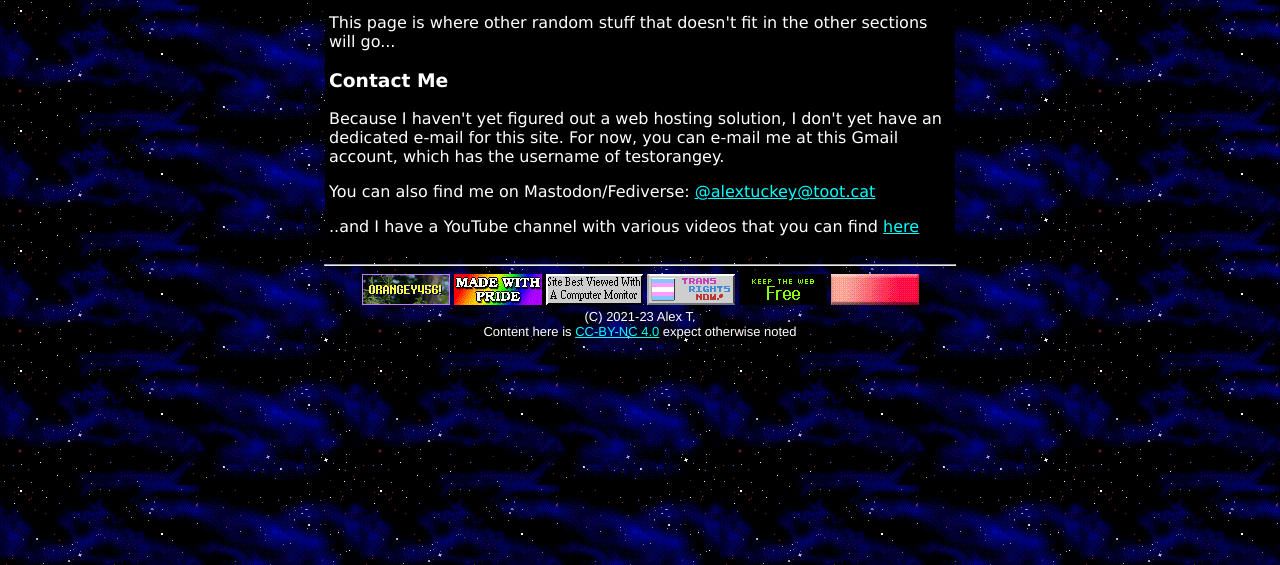
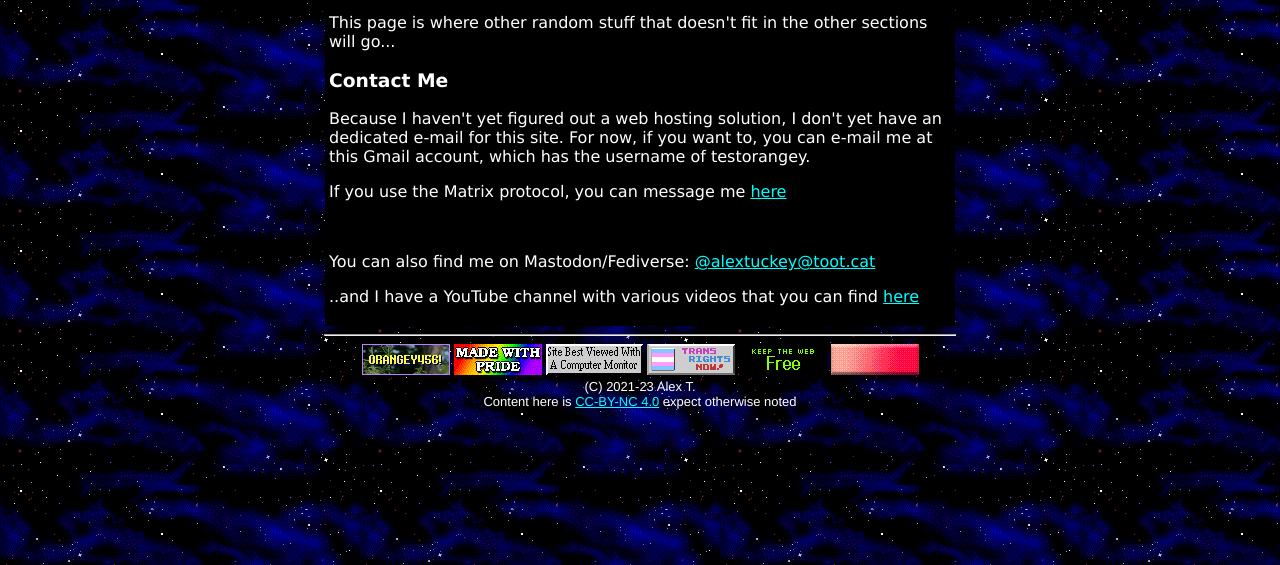
Before and after one commit to alextuckey/alextuckey.github.io, a plain HTML site: page other.html in a window 1280 px wide. Shown: the part 235-800 px from the top of the page. Drawn offline with Linux system fonts and the light colour scheme.

Commit message:
added contact for matrix

```diff
--- a/other.html
+++ b/other.html
@@ -54,9 +54,9 @@
 			<img src="images/barraconstruction.gif" alt="Website Under Construction banner" title="GIF source: Web Clip Empire 150,000 CD (from archive.org)" width="574" height="51" border="0">
             <p>This page is where other random stuff that doesn't fit in the other sections will go...</p>
 			<h3><a name="contact">Contact Me</a></h3>
-			<p>Because I haven't yet figured out a web hosting solution, I don't yet have an dedicated e-mail for this site. For now, you can e-mail me at this Gmail account, which has the username of testorangey.</p>
-			<!-- gonna add this later when I figure out Matrix lol:
-			<p>If you use the Matrix protocol, you can message me here:</p> -->
+			<p>Because I haven't yet figured out a web hosting solution, I don't yet have an dedicated e-mail for this site. For now, if you want to, you can e-mail me at this Gmail account, which has the username of testorangey.</p>
+			<p>If you use the Matrix protocol, you can message me <a href="https://matrix.to/#/@alextuckey:envs.net">here</a></p>
+			<br>
 			<p>You can also find me on Mastodon/Fediverse: <a rel="me" href="https://toot.cat/@alextuckey">@alextuckey@toot.cat</a></p>
 			<p>..and I have a YouTube channel with various videos that you can find <a href="https://youtube.com/orangey456">here</a>
 
```
Also changed, not shown: index.html (+1 -1 lines).
